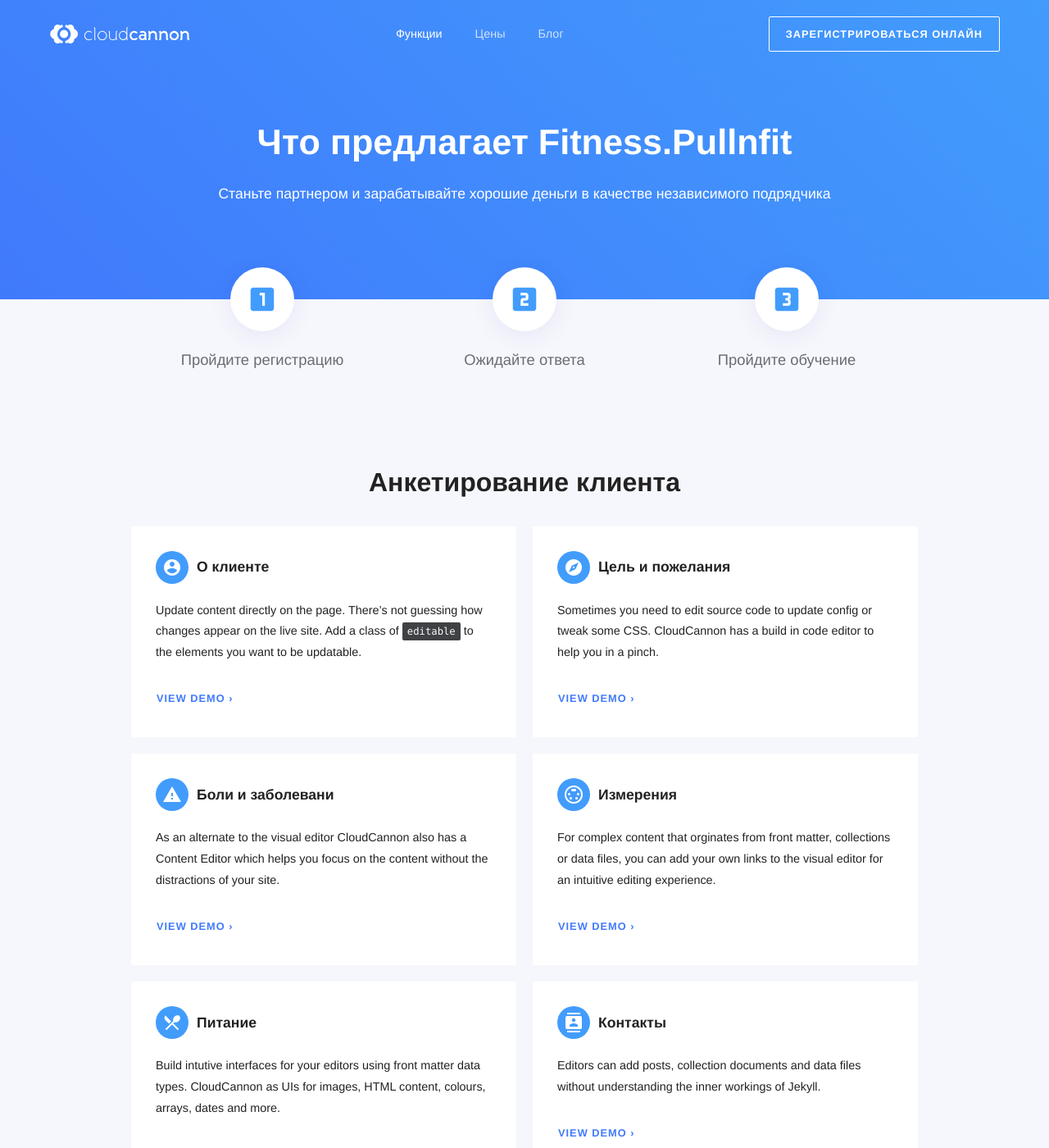
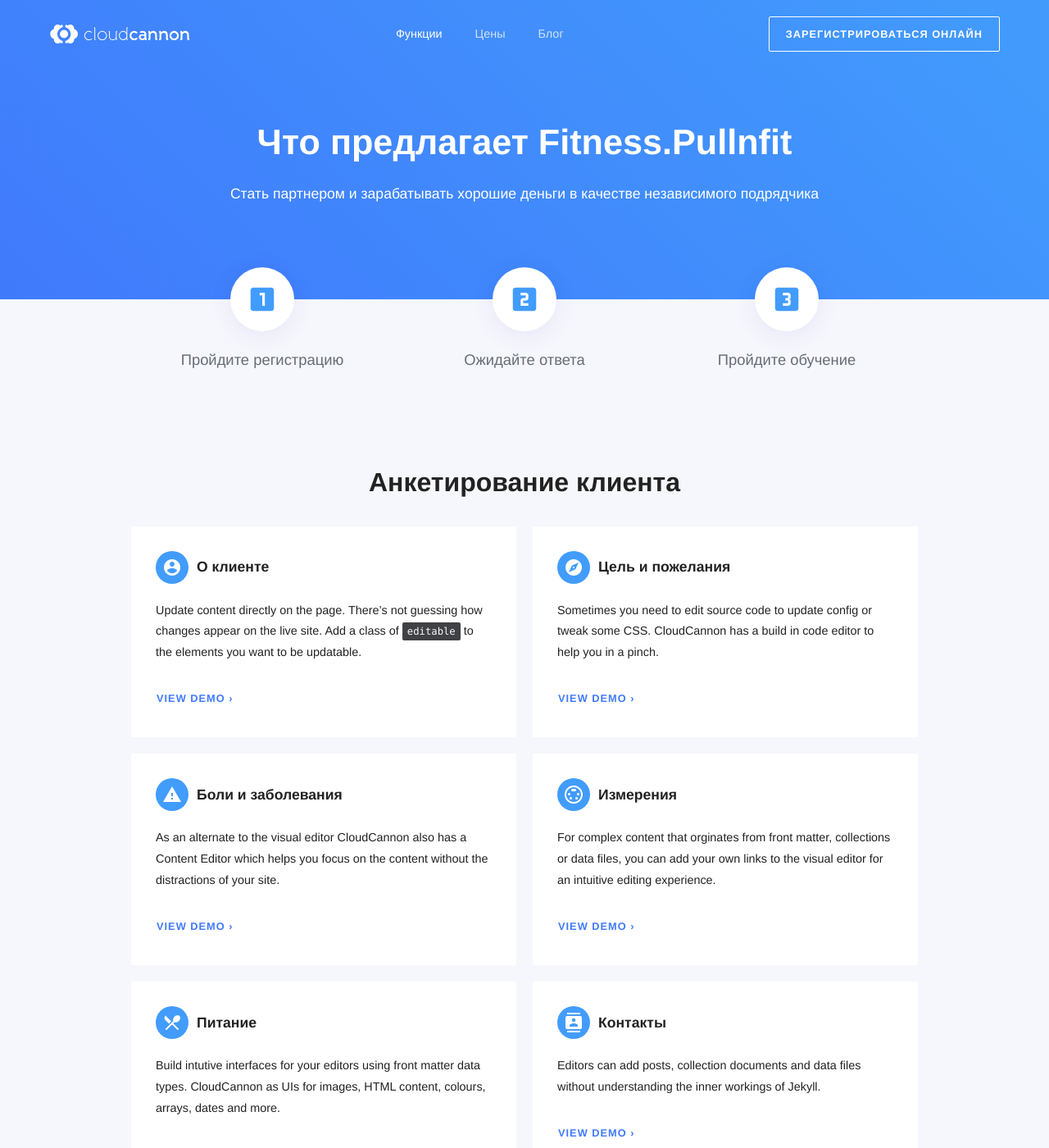
Before and after one commit to RakhimyanTim/fitness.github.io, a Jekyll site: the page built from pages/features.html, in a window 1280 px wide and 1400 px high. Shown: the whole window at 82% size. Built offline with Jekyll 4.4.1, drawn with Linux system fonts in a browser that asks for light colours; some web fonts are replaced.

Commit message:
Update features.html

```diff
--- a/pages/features.html
+++ b/pages/features.html
@@ -1,7 +1,7 @@
 ---
 title: Функции
 heading: Что предлагает Fitness.Pullnfit
-subtitle: Станьте партнером и зарабатывайте хорошие деньги в качестве независимого подрядчика
+subtitle: Стать партнером и зарабатывать хорошие деньги в качестве независимого подрядчика
 layout: short
 permalink: /features/
 ---
@@ -28,7 +28,7 @@
 
 		{% include components/features/data-block.html icon="explore" video="FyZh-Ld55UU" title="Цель и пожелания" content="Sometimes you need to edit source code to update config or tweak some CSS. CloudCannon has a build in code editor to help you in a pinch." %}
 
-		{% include components/features/data-block.html icon="warning" video="pzzMMms1eSU" title="Боли и заболевани" content="As an alternate to the visual editor CloudCannon also has a Content Editor which helps you focus on the content without the distractions of your site." %}
+		{% include components/features/data-block.html icon="warning" video="pzzMMms1eSU" title="Боли и заболевания" content="As an alternate to the visual editor CloudCannon also has a Content Editor which helps you focus on the content without the distractions of your site." %}
 
 		{% include components/features/data-block.html icon="settings_input_svideo" video="pxMAYVMYBrU" title="Измерения" content="For complex content that orginates from front matter, collections or data files, you can add your own links to the visual editor for an intuitive editing experience." %}
 
```
